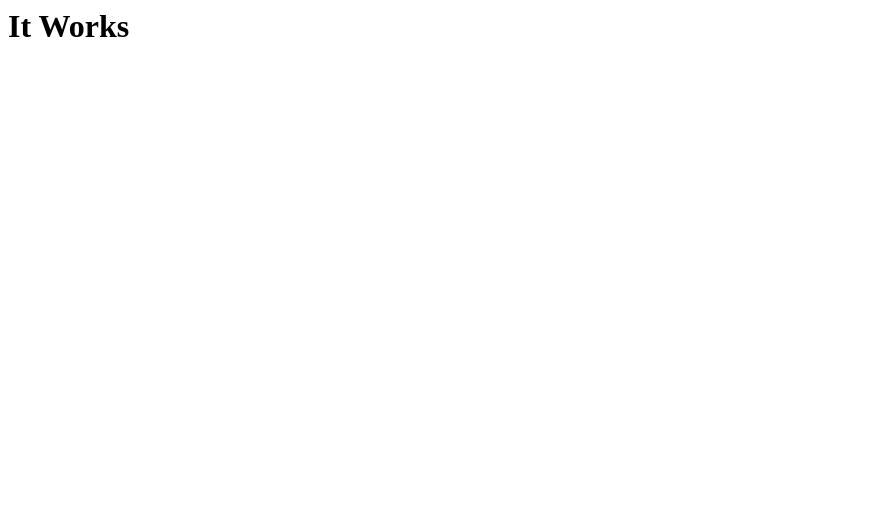
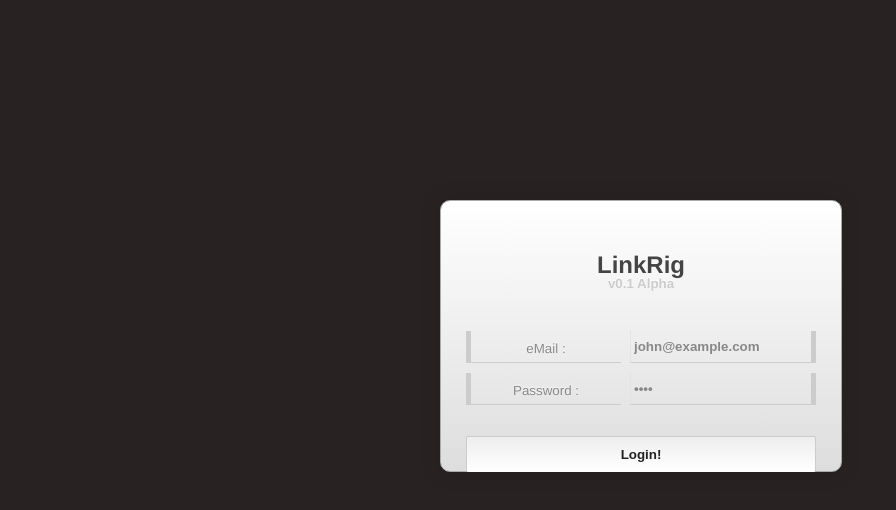
Before and after one commit to sabinmarcu/RIG, a plain HTML site: page public/index.html in a window 1280 px wide. Shown: the whole page, without its empty margins (0-896 px from the left). Drawn offline with Linux system fonts and the light colour scheme.

Commit message:
Started working on a submodule include structure ...

```diff
--- a/public/css/screen.css
+++ b/public/css/screen.css
@@ -0,0 +1,95 @@
+body{
+	background: #292222;
+	font-family: Helvetica, Segoe Ui, Arial;
+	font-size: 10pt;
+	text-shadow: 0 -1px 1px white;
+	text-color: #ccc;
+}
+.login-window{
+	display: inline-block;
+	width: 350px;
+	height: 220px;
+	top: 50%;
+	left: 50%;
+	position: absolute;
+	margin: -200px 0 0 -200px;
+	background: white;
+	background: -webkit-gradient(linear, left top, left bottom, color-stop(0, #fff), color-stop(1, #ddd));
+	border-radius: 10px;
+	box-shadow: 0 0 15px #222;
+	border: solid 1px #aaa;
+	text-align: center;
+	padding: 25px;
+}
+.login-window input{
+	font-weight: bold;
+	display: block;
+	width: 175px;
+	float: right;
+	clear: right;
+	padding: 3px 2px 3px 3px;
+	margin: 5px 0;
+	height: 25px;
+	-webkit-transition: all .25s ease-in-out;
+	outline: none;
+	background: transparent;
+	border: none;
+	border-right: solid 5px #ccc;
+	border-bottom: solid 1px #ccc;
+	color: #888;
+	text-align: left;
+	border-left: dotted 1px #ddd;
+}
+.login-window input:hover, .login-window input:active, .login-window input:focus{
+	color: #222;
+}
+.login-window label{
+	display: block;
+	border-left: solid 5px #ccc;
+	border-bottom: solid 1px #ccc;
+	width: 150px;
+	margin: 5px 0;
+	padding: 10px 0 6px;
+	float: left;
+	clear: left;
+	color: #888;
+}
+.login-window input#submit{
+	text-align: center;
+	width: 350px;
+	position: absolute;
+	left: 25px;
+	bottom: -1px;
+	margin: 0;
+	height: auto;
+	padding: 10px 5px;
+	border-bottom-left-radius: 0;
+	border-bottom-right-radius: 0;
+	background: #fff;
+	background: -webkit-gradient(linear, left top, left bottom, color-stop(0, #eee), color-stop(1, #fff));
+	border-radius: 2px;
+	border: solid 1px #ccc;
+	color: #222;
+	border-bottom: none;
+}
+.login-window input#submit:hover, .login-window input#submit:active, .login-window input#submit:focus{
+	background: #444;
+	border-color: #222;
+	color: #fff;
+}
+.login-window h1{
+	font-size: 18pt;
+	padding: 0;
+	margin: 0;
+	height: 25px;
+	color: #444;
+	padding-top: 25px;
+}
+.login-window h2{
+	font-size: 10pt;
+	padding: 0;
+	height: 0;
+	margin: 0;
+	padding-bottom: 50px;
+        color: #ccc;
+}
--- a/public/index.html
+++ b/public/index.html
@@ -1 +1,20 @@
-<h1>It Works</h1>
+<!DOCTYPE HTML>
+<html lang="en">
+<head>
+	<meta charset="UTF-8">
+	<title>LinkRig</title>
+	<link media="all" rel="stylesheet" href="/css/screen.css" type="text/css" />
+</head>
+<body>
+	<div class='login-window'>
+		<h1 class="title">LinkRig</h1>
+		<h2 class="details">v0.1 Alpha</h2>
+		<form action="/auth" method='post'>
+			<input id="username" name="un" type="text" placeholder="john@example.com" value="john@example.com" /><label for='username'>eMail :</label>
+			<input id="password" name="ps" type="password" placeholder="pass" value="pass" /><label for='password'>Password :</label>
+			<input type="submit" value="Login!" id='submit' />
+			<input name="at" value='lg' type="hidden" />
+		</form>
+	</div>
+</body>
+</html>
```
Also changed, not shown: server/inc/LRGateway.js (added, +13 -0 lines), server/inc/LRServer.js (added, +12 -0 lines), server/server.js (+2 -8 lines), server/inc/LRConnectionManager.js (added).
